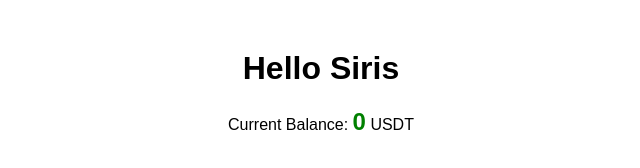
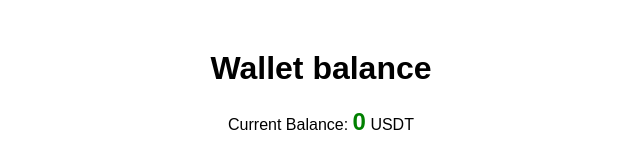
Before and after one commit to Orlinskas/replica-worker-balance, a plain HTML site: page index.html in a window 1280 px wide. Shown: the whole page, without its empty margins (319-959 px from the left). Drawn offline with Linux system fonts and the light colour scheme.

Commit message:
Update index.html

```diff
--- a/index.html
+++ b/index.html
@@ -3,7 +3,7 @@
 <head>
     <meta charset="UTF-8">
     <meta name="viewport" content="width=device-width, initial-scale=1.0">
-    <title>Test</title>
+    <title>Wallet balance</title>
     <style>
         body {
             font-family: Arial, sans-serif;
@@ -18,7 +18,7 @@
     </style>
 </head>
 <body>
-    <h1>Hello Siris</h1>
+    <h1>Wallet balance</h1>
     <p>Current Balance: <span id="balance">0</span> USDT</p>
 </body>
 </html>
```
